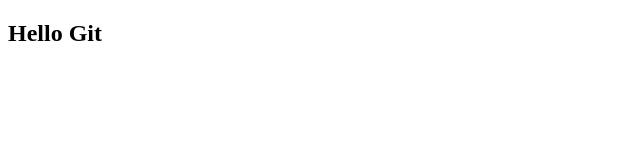
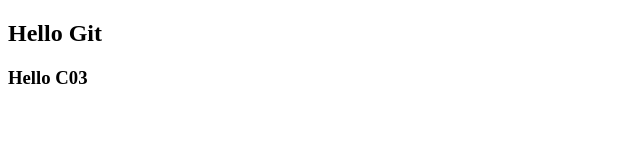
Before and after one commit to dattruong2110/practice-01-create-new-git-repo, a plain HTML site: page index.html in a window 1280 px wide. Shown: the whole page, without its empty margins (0-640 px from the left). Drawn offline with Linux system fonts and the light colour scheme.

Commit message:
Modified index.html

```diff
--- a/index.html
+++ b/index.html
@@ -8,5 +8,6 @@
 </head>
 <body>
     <h2>Hello Git</h2>
+    <h3>Hello C03</h3>
 </body>
 </html>
```
